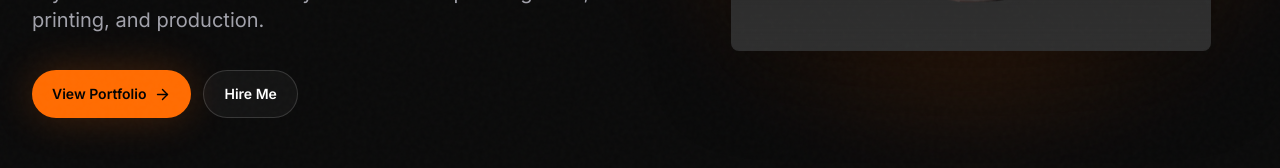
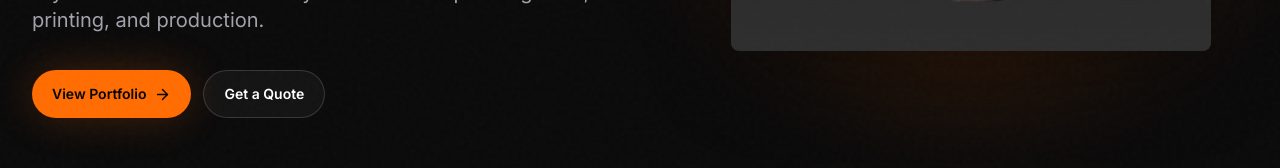
Before and after one commit to debrahulsarkar/RS4DStudio, a Next.js app: page / in a window 1280 px wide. Shown: the part 605-773 px from the top of the page. Built offline with nearby package versions, Linux system fonts and the light colour scheme.

Commit message:
Update Hero.tsx

```diff
--- a/sections/Hero.tsx
+++ b/sections/Hero.tsx
@@ -13,7 +13,7 @@ export function Hero() {
           <div className="mb-6 inline-flex items-center gap-2 rounded-full border border-white/10 bg-white/[.04] px-4 py-2 text-sm text-studio-muted"><Sparkles size={16} className="text-studio-accent" aria-hidden="true" />Premium sculpts for production, print, and launch campaigns</div>
           <h1 className="text-balance max-w-5xl text-5xl font-semibold tracking-[-.045em] text-white sm:text-6xl lg:text-8xl">We Create High-Quality 3D Character Sculptures</h1>
           <p className="mt-7 max-w-2xl text-lg leading-8 text-studio-muted sm:text-xl">Stylized and collectible-ready character sculpts for games, 3D printing, and production.</p>
-          <div className="mt-9 flex flex-col gap-3 sm:flex-row"><Button href="#portfolio">View Portfolio <ArrowRight size={17} aria-hidden="true" /></Button><Button href="/start-project" variant="secondary">Hire Me</Button></div>
+          <div className="mt-9 flex flex-col gap-3 sm:flex-row"><Button href="#portfolio">View Portfolio <ArrowRight size={17} aria-hidden="true" /></Button><Button href="/start-project" variant="secondary">Get a Quote</Button></div>
         </div>
         <div className="relative mx-auto hidden w-full max-w-[30rem] lg:block">
           <div className="absolute -inset-8 rounded-full bg-studio-accent/20 blur-3xl" aria-hidden="true" />
```
